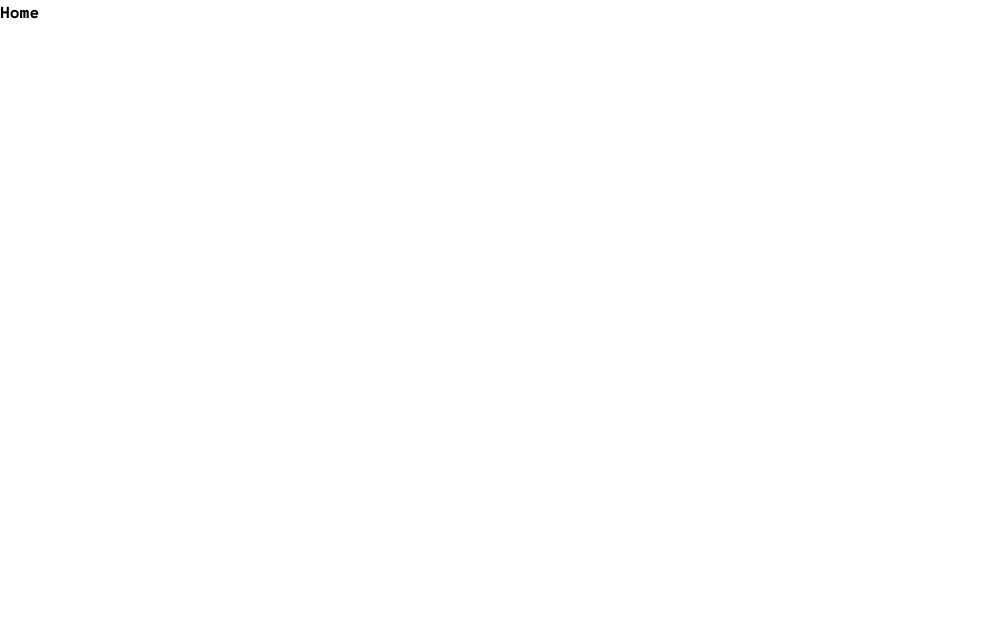
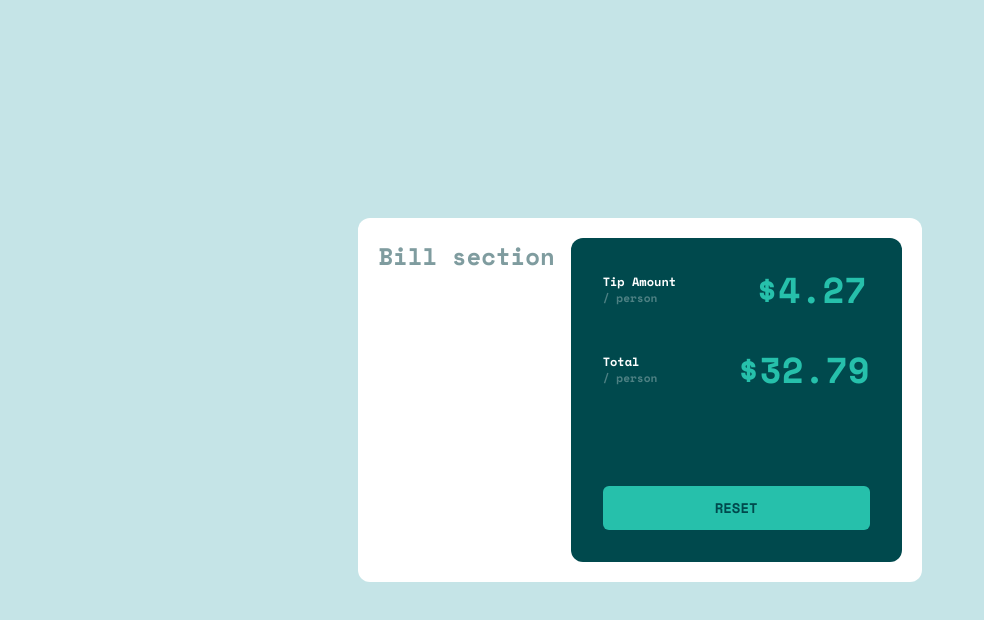
Before and after one commit to sg4bb/tip-calculator-frontendmentor, a Next.js app: page / in a window 1280 px wide. Shown: the top 620 px of the page, without its empty margins (0-984 px from the left). Built offline with nearby package versions, Linux system fonts and the light colour scheme.

Commit message:
total tip section added

```diff
--- a/src/app/layout.jsx
+++ b/src/app/layout.jsx
@@ -11,7 +11,13 @@ export const metadata = {
 export default function RootLayout({ children }) {
   return (
     <html lang="en">
-      <body className={spaceMono.className}>{children}</body>
+      <body
+        className={`bg-grayish-cyan-light text-[24px] ${spaceMono.className}`}
+      >
+        <div className="min-h-screen flex justify-center items-center">
+          {children}
+        </div>
+      </body>
     </html>
   );
 }
--- a/src/app/page.jsx
+++ b/src/app/page.jsx
@@ -1,7 +1,31 @@
 export default function Home() {
   return (
-    <main>
-      <h2>Home</h2>
-    </main>
+    <>
+      <div className="bg-white rounded-xl p-5 flex flex-wrap space-x-4">
+        <h2 className="text-grayish-cyan">Bill section</h2>
+
+        <section className="text-white bg-very-dark-cyan grid-rows-3 p-8 rounded-xl">
+          <div className="flex space-x-20 items-center">
+            <article className="flex flex-col">
+              <h2 className="text-xs">Tip Amount</h2>
+              <h2 className="text-[0.7rem] opacity-30">/ person</h2>
+            </article>
+            <h2 className="text-4xl text-strong-cyan">$4.27</h2>
+          </div>
+
+          <div className="flex space-x-20 items-center mt-10">
+            <article className="flex flex-col">
+              <h2 className="text-xs">Total</h2>
+              <h2 className="text-[0.7rem] opacity-30">/ person</h2>
+            </article>
+            <h2 className="text-4xl text-strong-cyan">$32.79</h2>
+          </div>
+
+          <button className="w-full bg-strong-cyan hover:bg-grayish-cyan-light duration-700 text-very-dark-cyan text-center uppercase text-sm py-3 rounded-md mt-24">
+            Reset
+          </button>
+        </section>
+      </div>
+    </>
   );
 }
--- a/tailwind.config.js
+++ b/tailwind.config.js
@@ -9,8 +9,8 @@ module.exports = {
     extend: {
       colors: {
         "strong-cyan": "hsl(172, 67%, 45%)",
-        "dark-cyan": "hsl(183, 100%, 15%)",
-        "dark-cyan": "hsl(186, 14%, 43%)",
+        "very-dark-cyan": "hsl(183, 100%, 15%)",
+        "dark-grayish-cyan": "hsl(186, 14%, 43%)",
         "grayish-cyan": "hsl(184, 14%, 56%)",
         "grayish-cyan-light": "hsl(185, 41%, 84%)",
         "grayish-cyan-lighter": "hsl(189, 41%, 97%)",
```
